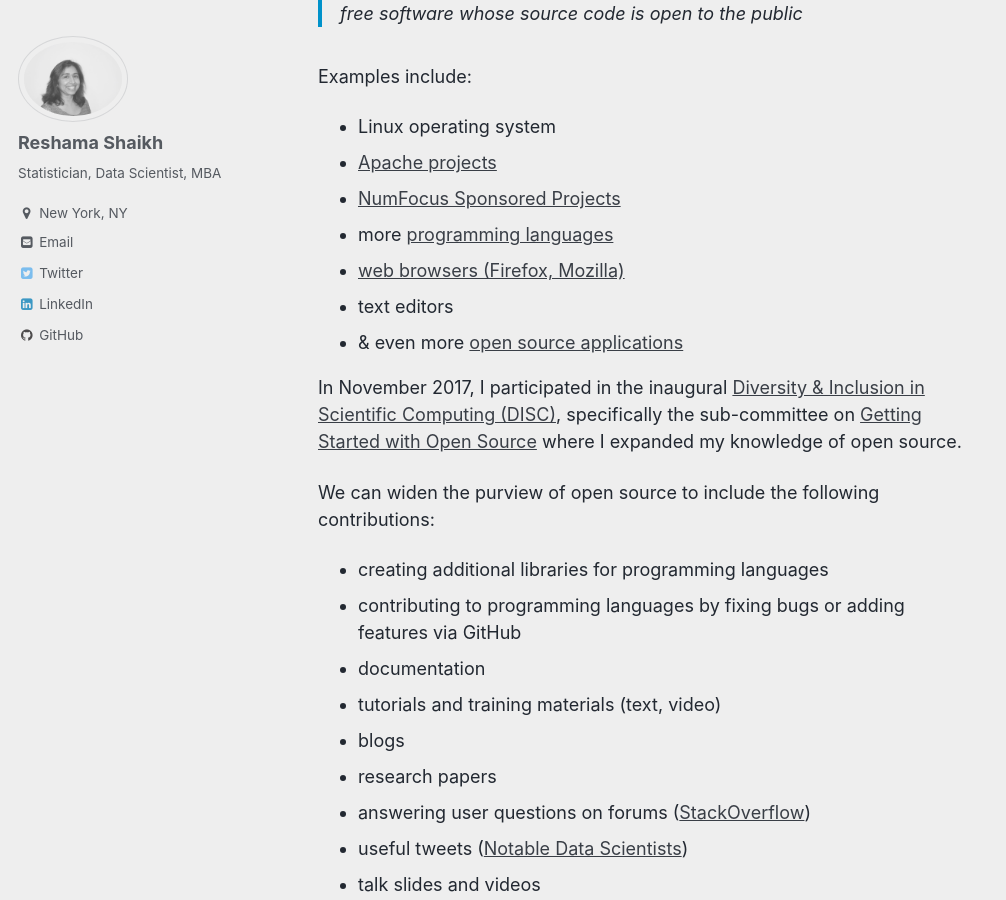
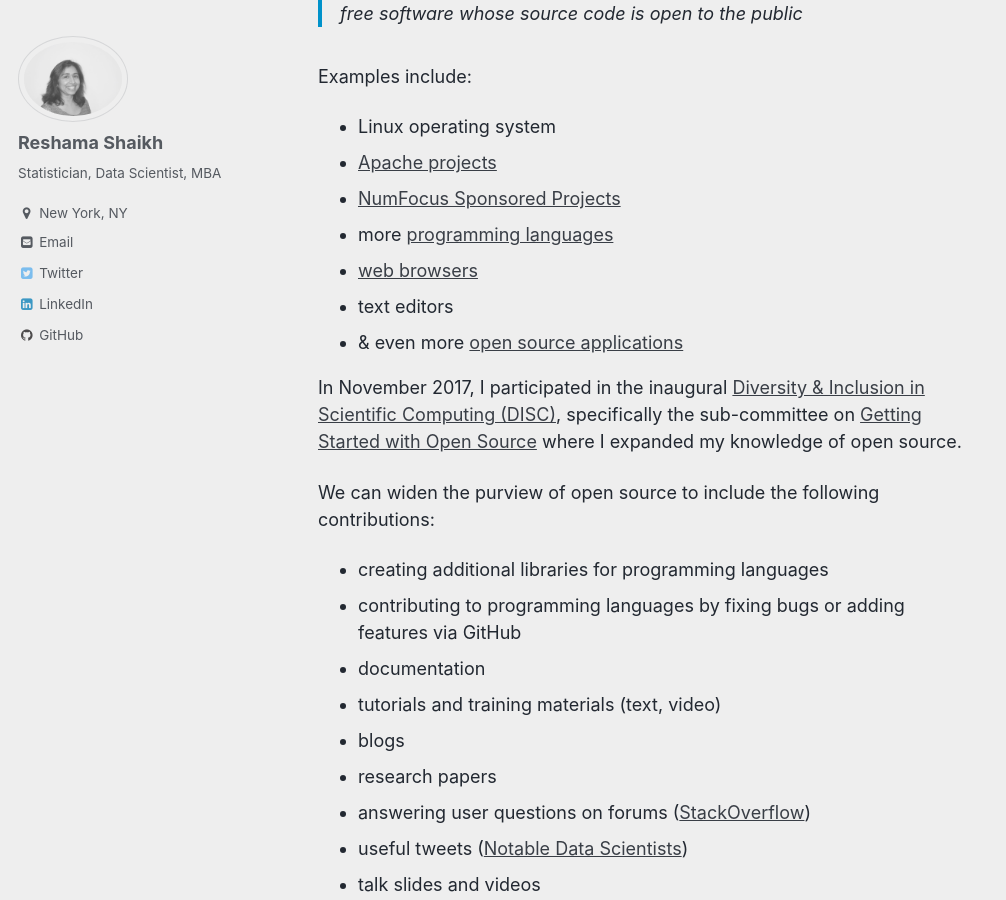
Before and after one commit to reshamas/reshamas.github.io, a Jekyll site: the page built from _posts/2018-04-07-how-i-unknowingly-contributed-to-open-source.md, in a window 1280 px wide and 900 px high, scrolled down 1476 px. Shown: the whole window, without its empty margins (0-1006 px from the left). Built offline with Jekyll 4.4.1, drawn with Linux system fonts in a browser that asks for light colours; emoji names are drawn with the system emoji font; comment, search, counter and statistics services are not loaded.

Commit message:
Update 2018-04-07-how-i-unknowingly-contributed-to-open-source.md

```diff
--- a/_posts/2018-04-07-how-i-unknowingly-contributed-to-open-source.md
+++ b/_posts/2018-04-07-how-i-unknowingly-contributed-to-open-source.md
@@ -27,7 +27,7 @@
 - [Apache projects](https://projects.apache.org/projects.html?name)
 - [NumFocus Sponsored Projects](https://www.numfocus.org/sponsored-projects)
 - more [programming languages](https://github.com/collections/programming-languages)
-- [web browsers (Firefox, Mozilla)](http://www.linuxandubuntu.com/home/best-open-source-web-browsers)
+- [web browsers](http://www.linuxandubuntu.com/home/best-open-source-web-browsers)
 - text editors
 - & even more [open source applications](https://opensource.com/resources/projects-and-applications)
 
```
